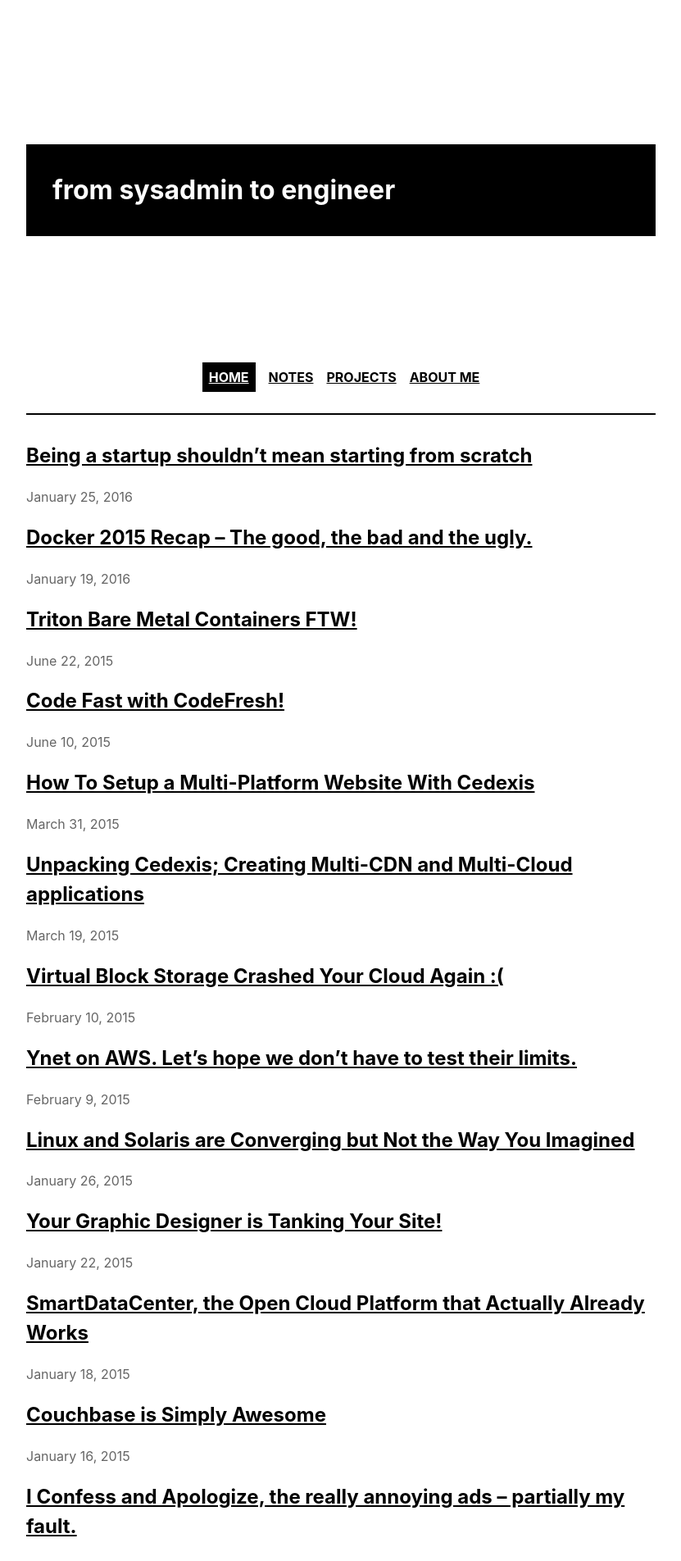
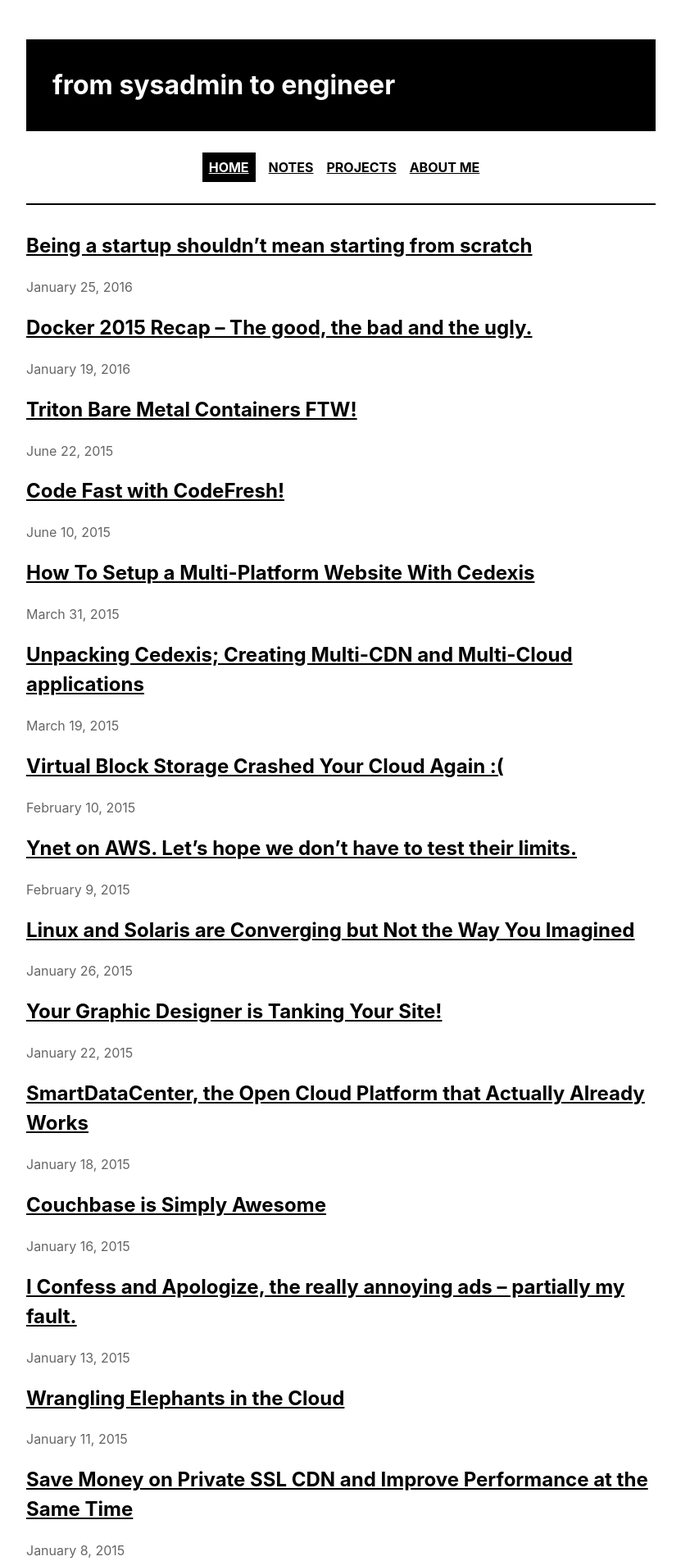
Before and after one commit to yruss972/yruss972.github.io, a Jekyll site: the page built from index.html, in a window 1280 px wide. Shown: the top 1904 px of the page at 82% size, without its empty margins (224-1055 px from the left). Built offline with Jekyll 4.4.1, drawn with Linux system fonts in a browser that asks for light colours; the list of posts is cut into pages by our own code.

Commit message:
playing with layout

```diff
--- a/_sass/_type.scss
+++ b/_sass/_type.scss
@@ -14,7 +14,7 @@
 
 .post-title {
     background: black;
-    margin: 10rem 0;
+    margin: 2rem 0;
     color: white;
     padding: 2rem;
     font-weight: bold;
```
